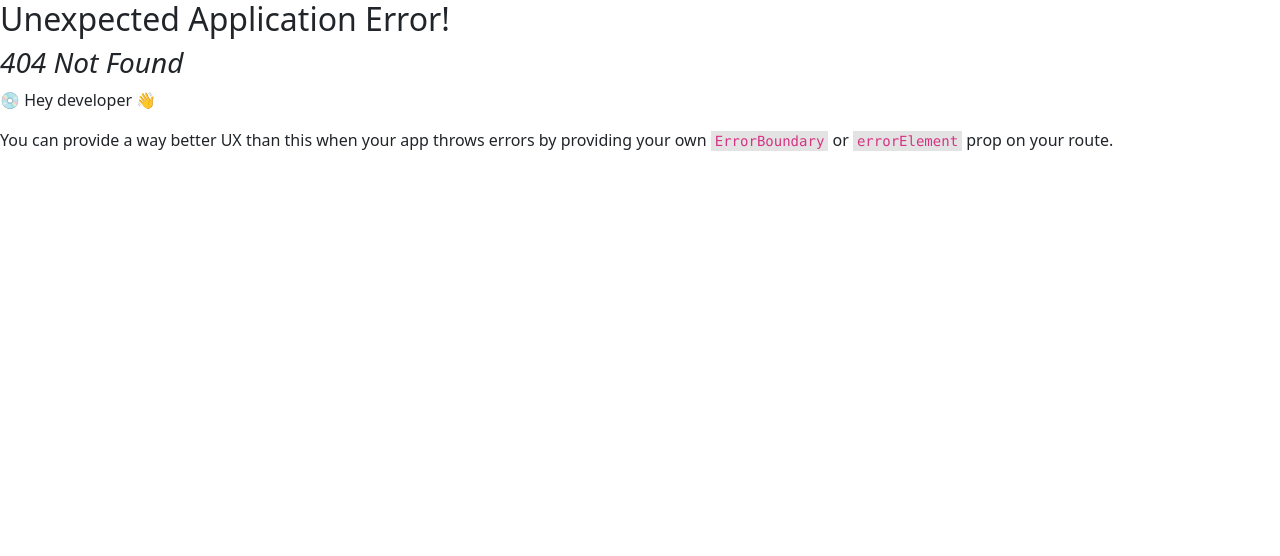
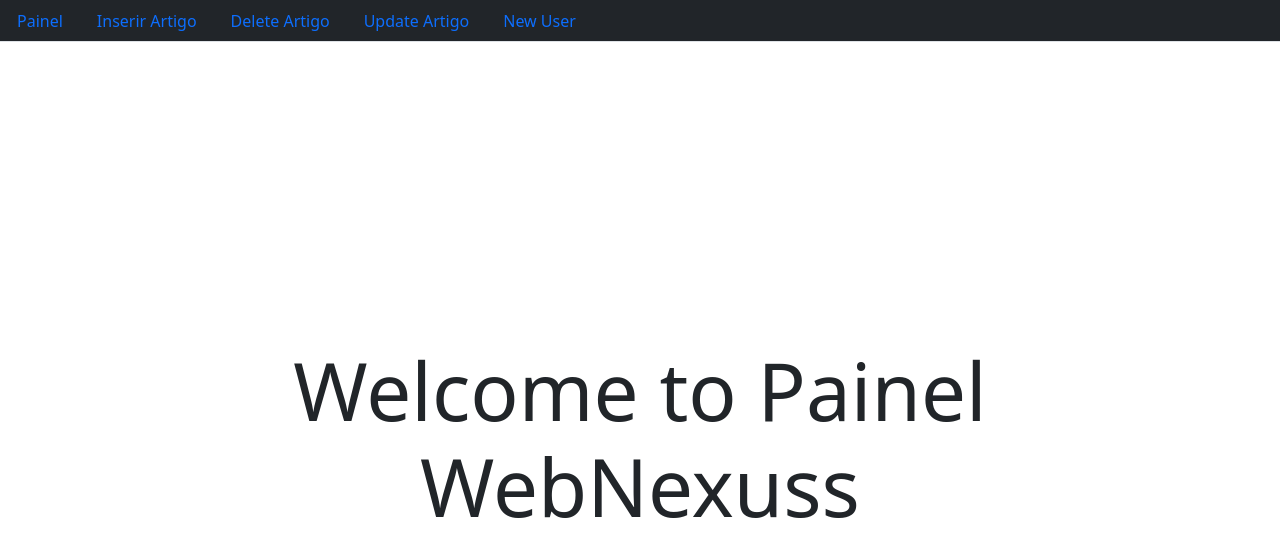
Before and after one commit to JhonOliv/WebNexuss, a React (Vite) app: page /painel in a window 1280 px wide. Before the commit this address had no page. Shown: the top 556 px of the page. Built offline with nearby package versions, Linux system fonts and the light colour scheme.

Commit message:
Realizado a tela de Inserção e Delete dos Artigos

```diff
--- /dev/null
+++ b/src/App.jsx
@@ -0,0 +1,29 @@
+import React from 'react';
+import { BrowserRouter as Router, Routes, Route } from 'react-router-dom';
+import Login from './pages/login';
+import PainelLayout from './layout/painelLayout';
+import InsertArticle from './pages/insertArticle';
+import DeleteArticle from './pages/deleteArticle';
+import UpdateArticle from './pages/updateArticle';
+import CreateUser from './pages/createUser'
+
+function App() {
+    return (
+        <Router>
+            <Routes>
+                {/* Rota principal de login */}
+                <Route path="/" element={<Login />} />
+
+                {/* Rotas do Painel com layout */}
+                <Route path="/painel" element={<PainelLayout />}>
+                    <Route path="insertArticle" element={<InsertArticle />} />
+                    <Route path="deleteArticle" element={<DeleteArticle />} />
+                    <Route path="updateArticle" element={<UpdateArticle />} />
+                    <Route path="createUser" element={<CreateUser />} />
+                </Route>
+            </Routes>
+        </Router>
+    );
+}
+
+export default App
--- a/src/components/NavBarPainel.jsx
+++ b/src/components/NavBarPainel.jsx
@@ -1,36 +1,31 @@
-import { Navbar, Container, Nav } from 'react-bootstrap';
-import { Routes, Route, Link } from 'react-router-dom';
-import PainelBlog from '../pages/painelBlog';
-import UpdateArticle from '../pages/updateArticle';
-import DeleteArticle from '../pages/deleteArticle';
-import CreateUser from '../pages/createUser';
-import InsertArticle from '../pages/insertArticle';
+import React from 'react';
+import { Link } from 'react-router-dom';
+import Nav from 'react-bootstrap/Nav';
 
-const NavBarPainel = () => {
+
+function NavBarPainel({onNavClick, painelNavClick}) {
   return (
-    <Navbar bg="dark" data-bs-theme="dark">
-      <Container>
-        <Navbar.Brand href="/">WebNexuss</Navbar.Brand>
-        <Nav className="me-auto">
-          {/* Links de navegação */}
-          <Nav.Link as={Link} to="/">Home</Nav.Link>
-          <Nav.Link as={Link} to="/InsertArticle">Inserir Article</Nav.Link>
-          <Nav.Link as={Link} to="/deleteArticle">Delete Article</Nav.Link>
-          <Nav.Link as={Link} to="/updateArticle">Update Article</Nav.Link>
-          <Nav.Link as={Link} to="/createUser">Create New User</Nav.Link>
-        </Nav>
-      </Container>
+    <nav className="bg-dark">
+      <Nav bg="dark" variant="tabs" defaultActiveKey="/painel">
+        <Nav.Item>
+          <Nav.Link onClick={painelNavClick} as={Link} to="/painel">Painel</Nav.Link>
+        </Nav.Item>
+        <Nav.Item>
+          <Nav.Link onClick={onNavClick} as={Link} to="/painel/insertArticle">Inserir Artigo</Nav.Link>
+        </Nav.Item>
+        <Nav.Item>
+          <Nav.Link onClick={onNavClick} as={Link} to="/painel/deleteArticle">Delete Artigo</Nav.Link>
+        </Nav.Item>
+        <Nav.Item>
+          <Nav.Link onClick={onNavClick} as={Link} to="/painel/updateArticle">Update Artigo</Nav.Link>
+        </Nav.Item>
+        <Nav.Item>
+          <Nav.Link onClick={onNavClick} as={Link} to="/painel/createUser">New User</Nav.Link>
+        </Nav.Item>
+      </Nav>
+    </nav>
 
-      {/* Definição das rotas */}
-      <Routes>
-        <Route path="/" element={<PainelBlog />} />
-        <Route path="/insertArticle" element={<insertArticle />} />
-        <Route path="/updateArticle" element={<UpdateArticle />} />
-        <Route path="/deleteArticle" element={<DeleteArticle />} />
-        <Route path="/createUser" element={<CreateUser />} />
-      </Routes>
-    </Navbar>
   );
-};
+}
 
 export default NavBarPainel;
--- /dev/null
+++ b/src/layout/painelLayout.jsx
@@ -0,0 +1,47 @@
+import React, { useState } from "react";
+import { Outlet } from "react-router-dom";
+import NavBarPainel from "../components/NavBarPainel";
+
+export default function PainelWebNexuss() {
+    const [showWelcome, setShowWelcome] = useState(true); // Estado para controlar a visibilidade do <h1>
+
+    const handleNavBarClick = () => {
+        setShowWelcome(false); // Oculta o <h1> ao clicar em um elemento do NavBarPainel
+    };
+
+    const handleNavBar = () => {
+        setShowWelcome(true); // Oculta o <h1> ao clicar em um elemento do NavBarPainel
+    };
+
+    return (
+        <div>
+            {/* Passa a função handleNavBarClick para o NavBarPainel como prop */}
+            <NavBarPainel onNavClick={handleNavBarClick} painelNavClick={handleNavBar} />
+
+            {/* Renderiza as rotas filhas */}
+            <main>
+                <Outlet />
+            </main>
+
+            {/* Renderiza o <h1> apenas se showWelcome for true */}
+            {showWelcome && (
+                 <div
+                 style={{
+                     display: "flex",
+                     justifyContent: "center",
+                     alignItems: "center",
+                     height: "100vh", // Altura da tela inteira
+                 }}
+             >
+                 <h1 className="text-center"
+                    style={{
+                        fontSize: "5rem", // Aumente o tamanho da fonte conforme necessário
+                    }}
+                >
+                     Welcome to Painel<br/> WebNexuss
+                 </h1>
+             </div>
+            )}
+        </div>
+    );
+}
--- a/src/main.jsx
+++ b/src/main.jsx
@@ -2,38 +2,15 @@ import { StrictMode } from 'react'
 import { createRoot } from 'react-dom/client'
 import './index.css'
 
-import { createBrowserRouter, RouterProvider } from 'react-router-dom'
+import { BrowserRouter, Routes, Route } from 'react-router-dom';
 import Login from './pages/login.jsx'
 import PainelBlog from './pages/painelBlog.jsx'
 import InsertArticle from './pages/insertArticle.jsx'
 import UpdateArticle from './pages/updateArticle.jsx'
-
-const router = createBrowserRouter([
-  {
-    path: "/Login",
-    element: <Login />
-  },
-
-  {
-    path: "/",
-    element: <PainelBlog />,
-    children: [
-      {
-        path: "insertArticle",
-        element: <InsertArticle />
-      },
-      {
-        path: "updateArticle",
-        element: <UpdateArticle />
-      },
-    ]
-  },
-
-
-])
+import App from './App.jsx'
 
 createRoot(document.getElementById('root')).render(
   <StrictMode>
-    <RouterProvider router={router} />
+    <App />
   </StrictMode>
 )
--- a/src/pages/Login.jsx
+++ b/src/pages/Login.jsx
@@ -31,7 +31,7 @@ function Login() {
                 // Login bem-sucedido
                 const user = userCredential.user;
                 console.log("Usuário autenticado:", user.email);
-                navigate("/");
+                navigate("/painel");
 
             })
             .catch((error) => {
@@ -51,7 +51,7 @@ function Login() {
                         <h1 className="display-5 fw-bold lh-1 text-body-emphasis mb-3">Acesso o Painel com sua conta Administrador</h1>
                     </div>
                     <div className="col-md-10 mx-auto col-lg-5">
-                        <form className="p-4 p-md-5 border rounded-3 bg-body-tertiary">
+                        <div className="p-4 p-md-5 border rounded-3 bg-body-tertiary">
                             <div className="form-floating mb-3">
                                 <input type="email" className="form-control" id="floatingInput" placeholder="name@example.com" onChange={(e) => {
                                     setEmail(e.target.value)
@@ -70,9 +70,9 @@ function Login() {
                                 </label>
                             </div>
                             <hr className="my-4" />
+                            <button className="w-100 btn btn-lg btn-primary" type="submit" onClick={singUpPainel}>Sign up</button>
                             <small className="text-body-secondary">By clicking Sign up, you agree to the terms of use.</small>
-                        </form>
-                        <button className="w-100 btn btn-lg btn-primary" type="submit" onClick={singUpPainel}>Sign up</button>
+                        </div>
                     </div>
                 </div>
             </div>
--- a/src/pages/deleteArticle.jsx
+++ b/src/pages/deleteArticle.jsx
@@ -1,9 +1,64 @@
-import NavBarPainel from "../components/NavBarPainel";
+import { initializeApp } from "firebase/app";
+import { getFirestore, collection, getDocs } from "firebase/firestore";
+import { useState } from "react";
 
-export default function deleteArticle(){
-    return(
+const firebaseConfig = {
+    apiKey: "AIzaSyDYqdxP_5hbArrg_R4_g7Iz3WMnV9wjCBE",
+    authDomain: "webnexuss.firebaseapp.com",
+    projectId: "webnexuss",
+    storageBucket: "webnexuss.firebasestorage.app",
+    messagingSenderId: "628801567818",
+    appId: "1:628801567818:web:76df575b1a112146a6bab3",
+    measurementId: "G-GEBPX15CBN",
+};
+
+// Inicializa o Firebase
+const app = initializeApp(firebaseConfig);
+const dataBase = getFirestore(app);
+
+export default function DeleteArticle() {
+    const [articleDelete, setArticleDelete] = useState([]); // Estado para armazenar os artigos
+
+    const getAllDocuments = async () => {
+        try {
+            // Referência à coleção
+            const collectionRef = collection(dataBase, "articleBlog");
+            const querySnapshot = await getDocs(collectionRef);
+
+            // Mapear documentos retornados
+            const documents = querySnapshot.docs.map((doc) => ({
+                id: doc.id,
+                ...doc.data(),
+            }));
+
+            setArticleDelete(documents); // Atualiza o estado
+        } catch (error) {
+            console.error("Erro ao buscar documentos:", error);
+        }
+    };
+
+    return (
         <>
-            <NavBarPainel/>
+            <div>
+                <div className="d-flex justify-content-center">
+                    <button className="btn m-4 btn-primary btn-lg" onClick={getAllDocuments}>Buscar Todos Artigos</button>
+                </div>
+                <div className="row d-flex justify-content-around ">
+                    {articleDelete.map((el) => (
+                        <div key={el.id} className="col-md-4">
+                            <div className="card">
+                                <img src={el.imagem} alt="Imagem" className="card-img-top" />
+                                <div className="card-body">
+                                    <h5 className="card-title">{el.title}</h5>
+                                    <p className="card-text">{el.assunto}</p>
+                                    <p className="card-text">{el.descricao}</p>
+                                    <a href="#" className="btn btn-danger">Delete Article</a>
+                                </div>
+                            </div>
+                        </div>
+                    ))}
+                </div>
+            </div>
         </>
-    )
+    );
 }
--- a/src/pages/insertArticle.jsx
+++ b/src/pages/insertArticle.jsx
@@ -99,7 +99,6 @@ export default function insertArticle(){
                             }} type="text" className='form-control' />
                         </div>
                         <div className='d-flex justify-content-end p-2'>
-                            <input type='button' className='btn btn-outline-danger' value="Delete Article" disabled />
                             <input type="button" className='btn btn-outline-success mx-2' onClick={saveArticle} value="Insert Article" />
                         </div>
                     </form>
```
Also changed, not shown: src/pages/painelBlog.jsx (+4 -3 lines).
